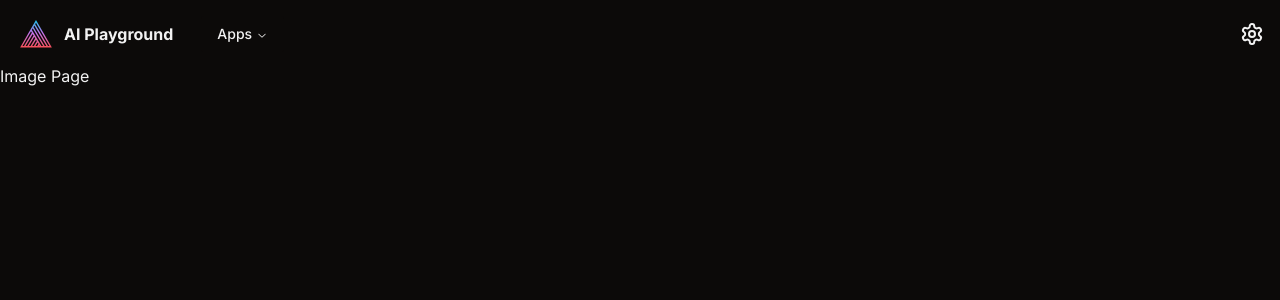
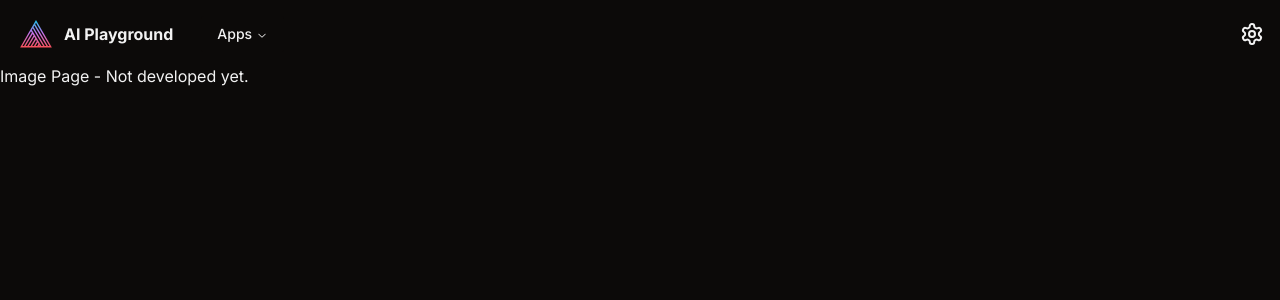
Before and after one commit to kypexfly/ai-playground, a Next.js app: page /image-generator in a window 1280 px wide. Shown: the top 300 px of the page. Built offline with nearby package versions, Linux system fonts and the light colour scheme.

Commit message:
checkpoint

```diff
--- a/app/(ai-apps)/ask-pdf/ask-pdf.tsx
+++ b/app/(ai-apps)/ask-pdf/AskPDF.tsx
@@ -103,8 +103,7 @@ const AskPDF = () => {
 
   async function onDocumentLoadSuccess(document: any) {
     setNumPages(document.numPages);
-    // TODO: uncomment the line to upload the data
-    // const value = await processDocument(document);
+    const value = await processDocument(document);
   }
 
   const onDocumentLoadError = () => {};
--- a/app/(ai-apps)/ask-pdf/page.tsx
+++ b/app/(ai-apps)/ask-pdf/page.tsx
@@ -1,6 +1,6 @@
 import { apps } from "@/config/apps";
 import { Metadata } from "next";
-import AskPDF from "./ask-pdf";
+import AskPDF from "./AskPDF";
 
 const app = apps.find((element) => element.href === "/ask-pdf");
 
--- a/app/(ai-apps)/chat-youtube/page.tsx
+++ b/app/(ai-apps)/chat-youtube/page.tsx
@@ -1,3 +1,3 @@
 export default function YoutubePage() {
-  return <main className="container p-0">Youtube</main>;
+  return <main className="container p-0">Youtube - Not developed yet.</main>;
 }
--- a/app/(ai-apps)/chatbot/chat.tsx
+++ b/app/(ai-apps)/chatbot/Chat.tsx
@@ -7,7 +7,7 @@ import { useAutosizeTextarea } from "@/lib/hooks/use-autosize-textarea";
 import { useChat } from "ai/react";
 import { useRef, useState } from "react";
 import ApiKeyDialog from "./api-key-dialog";
-import { toast, useToast } from "@/lib/hooks/use-toast";
+import { useToast } from "@/lib/hooks/use-toast";
 
 const ChatAvatar = ({ type = "user" }: { type: string }) => {
   const isUser = type === "user";
--- a/app/(ai-apps)/chatbot/page.tsx
+++ b/app/(ai-apps)/chatbot/page.tsx
@@ -1,4 +1,4 @@
-import Chat from "@/app/(ai-apps)/chatbot/chat";
+import Chat from "@/app/(ai-apps)/chatbot/Chat";
 import { apps } from "@/config/apps";
 import { Metadata } from "next";
 
--- a/app/(ai-apps)/image-generator/page.tsx
+++ b/app/(ai-apps)/image-generator/page.tsx
@@ -1,3 +1,3 @@
 export default function ImagePage() {
-  return <main className="container p-0">Image Page</main>;
+  return <main className="container p-0">Image Page - Not developed yet.</main>;
 }
```
Also changed, not shown: 1 other file (tests, documents, lock files or other folders).
